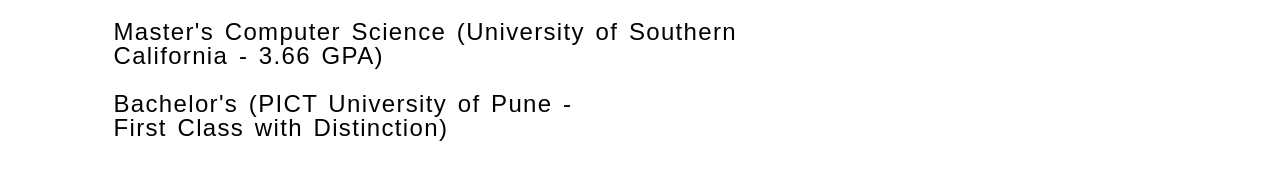
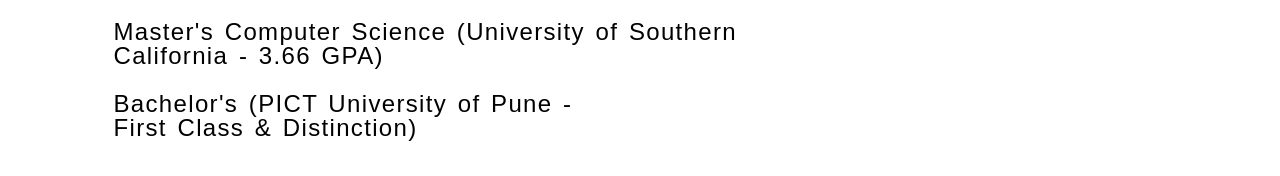
Before and after one commit to cjsanjay/cjsanjay.github.io, a website: page index.html in a window 1280 px wide. Shown: the part 624-800 px from the top of the page. Drawn offline with Linux system fonts and the light colour scheme; a web font is replaced by a local one.

Commit message:
Update index.html

```diff
--- a/index.html
+++ b/index.html
@@ -71,7 +71,7 @@
                         </div>
                         <div class="col-sm-8 content">
                             <br>
-                           Bachelor's (PICT University of Pune - First Class with Distinction)
+                           Bachelor's (PICT University of Pune - First Class & Distinction)
                             <br><br>
                         </div>
                     </div>
```
